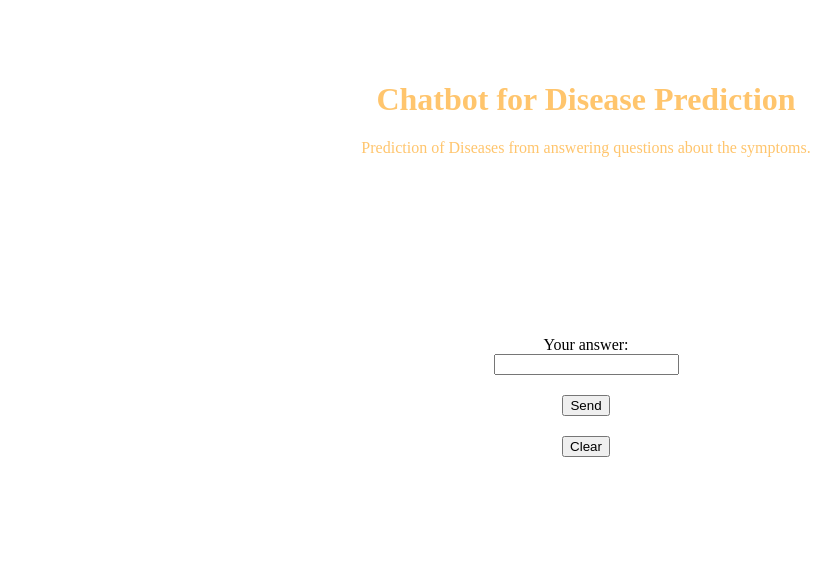
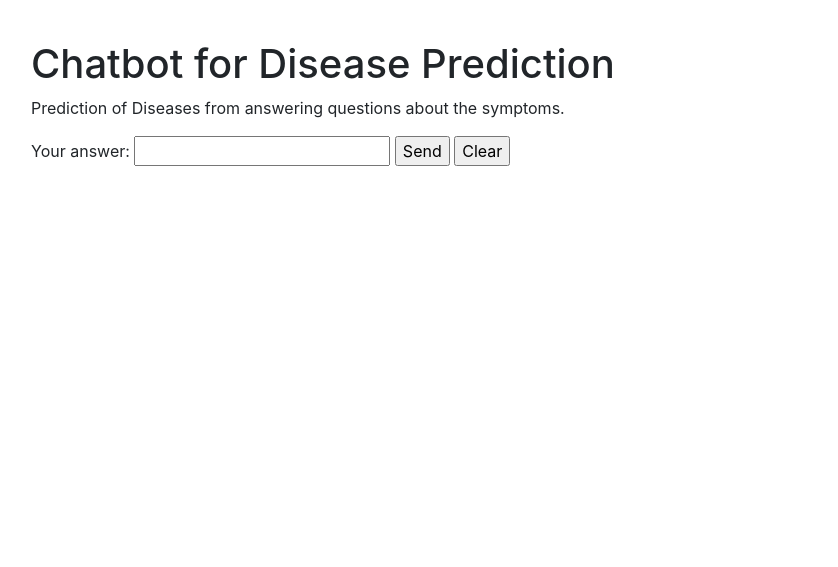
Before and after one commit to sahilnare/Version_Beta_Hackathon_2020, a Flask app: template flask_app_chatbot/templates/message.html in a window 1280 px wide. Shown: the top 567 px of the page, without its empty margins (54-892 px from the left). Run offline with Flask 2, Linux system fonts and the light colour scheme; the template is opened without the code that fills it: values that come from a table or form of the project are taken from there, others are empty; some libraries are stand-ins or nearby versions.

Commit message:
Added styles to python Chatbot

```diff
--- a/flask_app_chatbot/app.py
+++ b/flask_app_chatbot/app.py
@@ -55,7 +55,7 @@ def foo():
     name = session['feature_name'][session['node']]
     session['messages'].append(name + "?")
 
-    return "Hello wold!"
+    return "<h1>Hello wold!</h1><a href='/predict'>Click here to start</a>"
 
 @app.route("/predict", methods = ['GET', 'POST'])
 def chat_page():
--- a/flask_app_chatbot/templates/message.html
+++ b/flask_app_chatbot/templates/message.html
@@ -7,10 +7,12 @@
         <title>chatbot</title>
         <meta name="description" content="">
         <meta name="viewport" content="width=device-width, initial-scale=1">
-        <link rel="stylesheet" href="style.css">
+        <!-- Latest compiled and minified CSS -->
+        <link rel="stylesheet" href="https://stackpath.bootstrapcdn.com/bootstrap/4.3.1/css/bootstrap.min.css" integrity="sha384-ggOyR0iXCbMQv3Xipma34MD+dH/1fQ784/j6cY/iJTQUOhcWr7x9JvoRxT2MZw1T" crossorigin="anonymous">
+
     </head>
     <body>
-      <div class="Chatbox">
+      <div style="margin-top: 40px;">
   			<div class="container">
   				<div>
   					<h1>Chatbot for Disease Prediction</h1>
@@ -18,7 +20,11 @@
   						Prediction of Diseases from answering questions about the symptoms.
   					</p>
   				</div>
-          <form method = "post" class = "login-form" action = "">
+
+          {% for m in me %}
+              <p class="alert alert-success" role="alert"> {{ m }} </p>
+          {% endfor %}
+          <form style="margin-bottom: 40px;" method = "post" class = "login-form" action = "">
               <!-- adding hidden text -->
               {{ form.hidden_tag() }}
               {{ form.message.label() }}
@@ -27,13 +33,11 @@
               {{ form.submit() }}
               {{ form.clear() }}
           </form>
-
-          {% for m in me %}
-              <p> {{ m }} </p>
-          {% endfor %}
   			</div>
   		</div>
 
-
+      <script src="https://code.jquery.com/jquery-3.3.1.slim.min.js" integrity="sha384-q8i/X+965DzO0rT7abK41JStQIAqVgRVzpbzo5smXKp4YfRvH+8abtTE1Pi6jizo" crossorigin="anonymous"></script>
+<script src="https://cdnjs.cloudflare.com/ajax/libs/popper.js/1.14.7/umd/popper.min.js" integrity="sha384-UO2eT0CpHqdSJQ6hJty5KVphtPhzWj9WO1clHTMGa3JDZwrnQq4sF86dIHNDz0W1" crossorigin="anonymous"></script>
+<script src="https://stackpath.bootstrapcdn.com/bootstrap/4.3.1/js/bootstrap.min.js" integrity="sha384-JjSmVgyd0p3pXB1rRibZUAYoIIy6OrQ6VrjIEaFf/nJGzIxFDsf4x0xIM+B07jRM" crossorigin="anonymous"></script>
     </body>
 </html>
```
Also changed, not shown: 2 other files.
